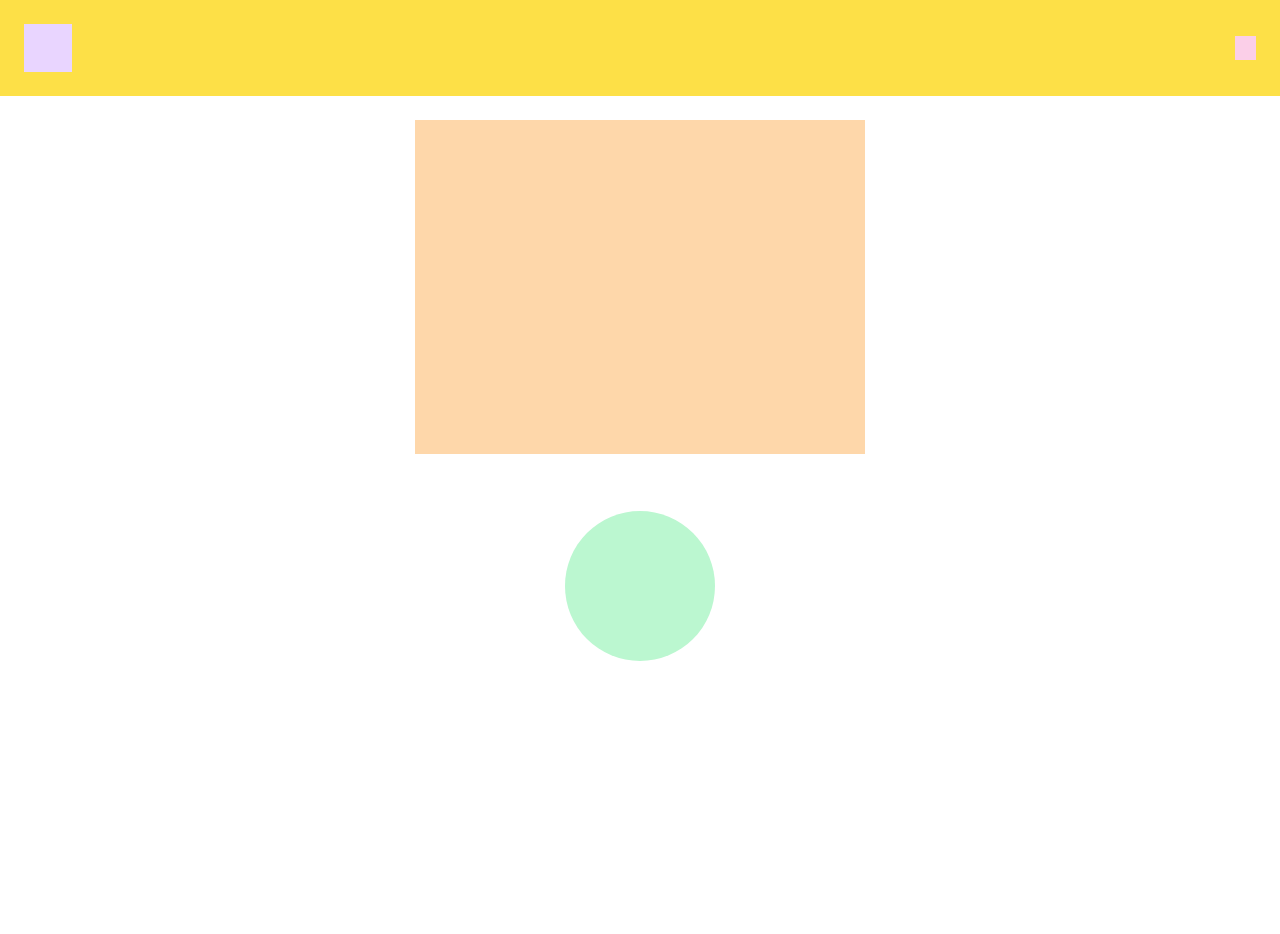
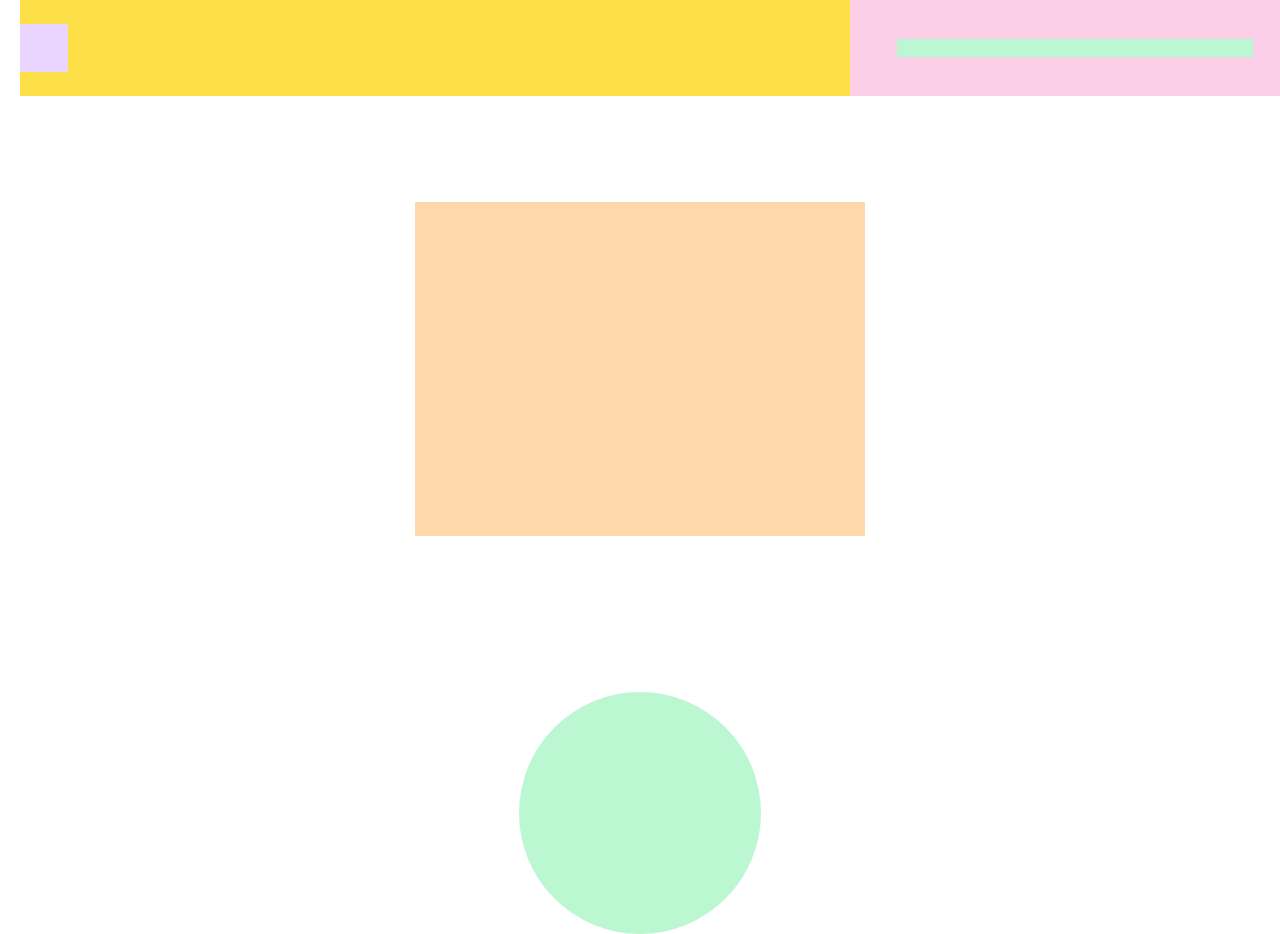
Before and after one commit to mshamir11/c-rides, a Next.js app: page /learning/frontendmentor/space-tourism-website-main in a window 1280 px wide. Before the commit the page ends 800 px from the top, so only its background shows below. Built offline with nearby package versions, Linux system fonts and the light colour scheme.

Commit message:
[FM: Space website] Updated layout for desktop]

```diff
--- a/src/app/learning/frontendmentor/space-tourism-website-main/page.tsx
+++ b/src/app/learning/frontendmentor/space-tourism-website-main/page.tsx
@@ -1,14 +1,17 @@
 export default function HomePage() {
   return (
-    <div className="h-screen">
+    <div className="h-screen w-screen">
       <div className="flex flex-col justify-center items-center">
-        <div className="flex bg-yellow-300 w-full justify-between items-center p-[24px]">
+        <div className="flex bg-yellow-300 w-full justify-between items-center p-[24px] md:p-0 md:ml-[39px] lgs:mt-[40px] lgs:ml-[55px]">
           <div className="h-[40px] w-[40px] md:h-[48px] md:w-[48px] bg-purple-200"></div>
-          <div className="h-[24px] w-[21px] bg-pink-200 md:"></div>
+          <div className="h-[24px] w-[21px] bg-pink-200 md:h-[96px] md:w-[450px] md:flex md:justify-center md:items-center lgs:w-[830px]">
+            <div className="invisible md:visible h-[18px] w-[356px] lgs:h-[19px] lgs:w-[542px] bg-green-200"></div>
+          </div>
         </div>
-
-        <div className="h-[276px] w-[327px] bg-orange-200 mt-[24px] md:w-[450px] md:h-[334px]"></div>
-        <div className="h-[150px] w-[150px] rounded-full mt-[57px] bg-green-200"></div>
+        <div className="flex flex-col justify-center items-center lgs:flex-row lgs:mt-[251px] lgs:items-end lgs:justify-between lgs:bg-red-200 lgs:w-full lgs:px-[165px]">
+          <div className="h-[276px] w-[327px] bg-orange-200 mt-[24px] md:w-[450px] md:h-[334px] md:mt-[106px] lgs:h-[382px] lgs:m-0"></div>
+          <div className="h-[150px] w-[150px] rounded-full mt-[57px] md:h-[242px] md:w-[242px] bg-green-200 md:mt-[156px] lgs:m-0"></div>
+        </div>
       </div>
     </div>
   );
--- a/tailwind.config.ts
+++ b/tailwind.config.ts
@@ -40,6 +40,9 @@ const config: Config = {
         "green-teal": "hsl(166, 100%, 37%)",
         "cobalt-blue": "hsl(234, 85%, 45%)",
       },
+      screens: {
+        lgs: "1440px",
+      },
     },
   },
   plugins: [],
```
